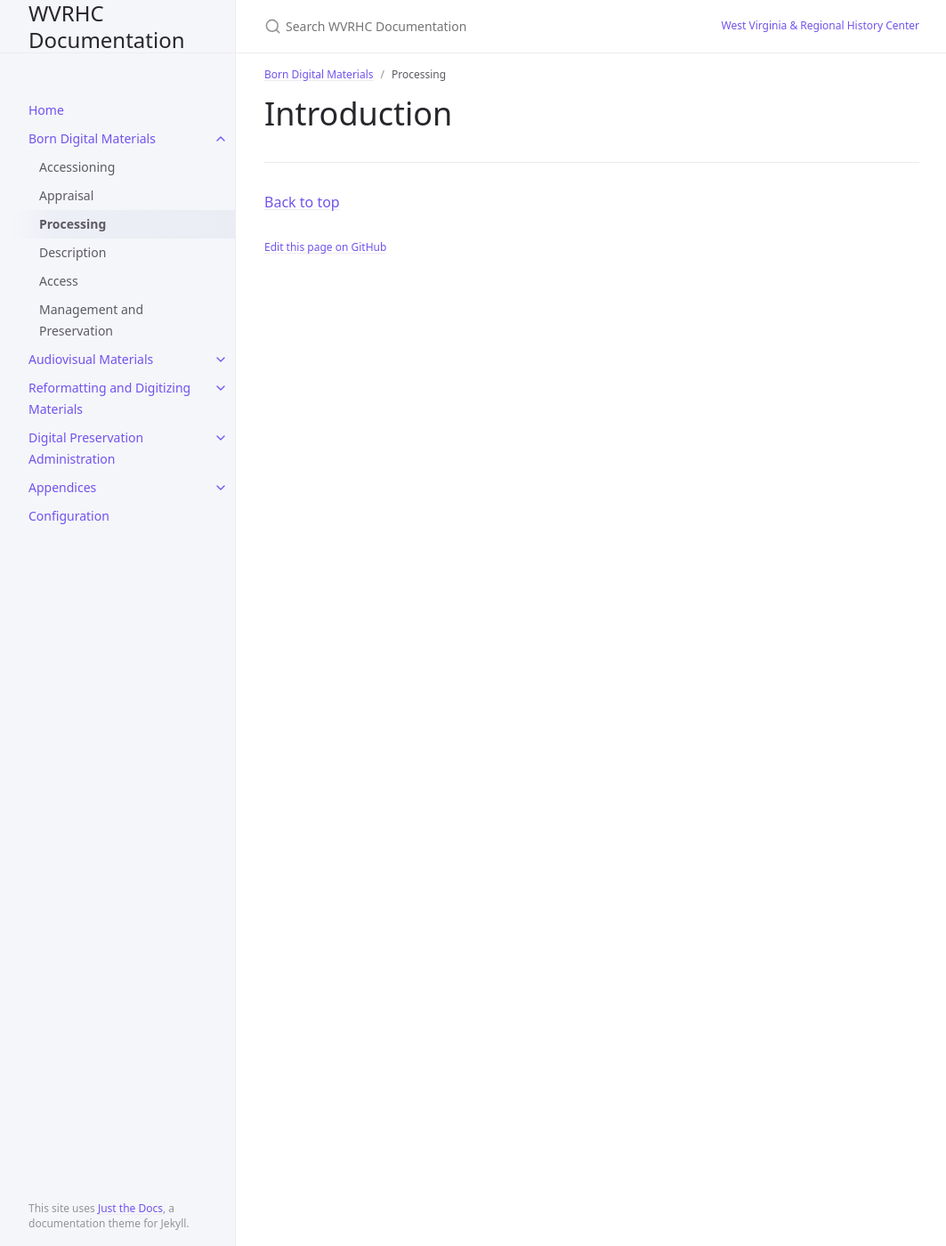
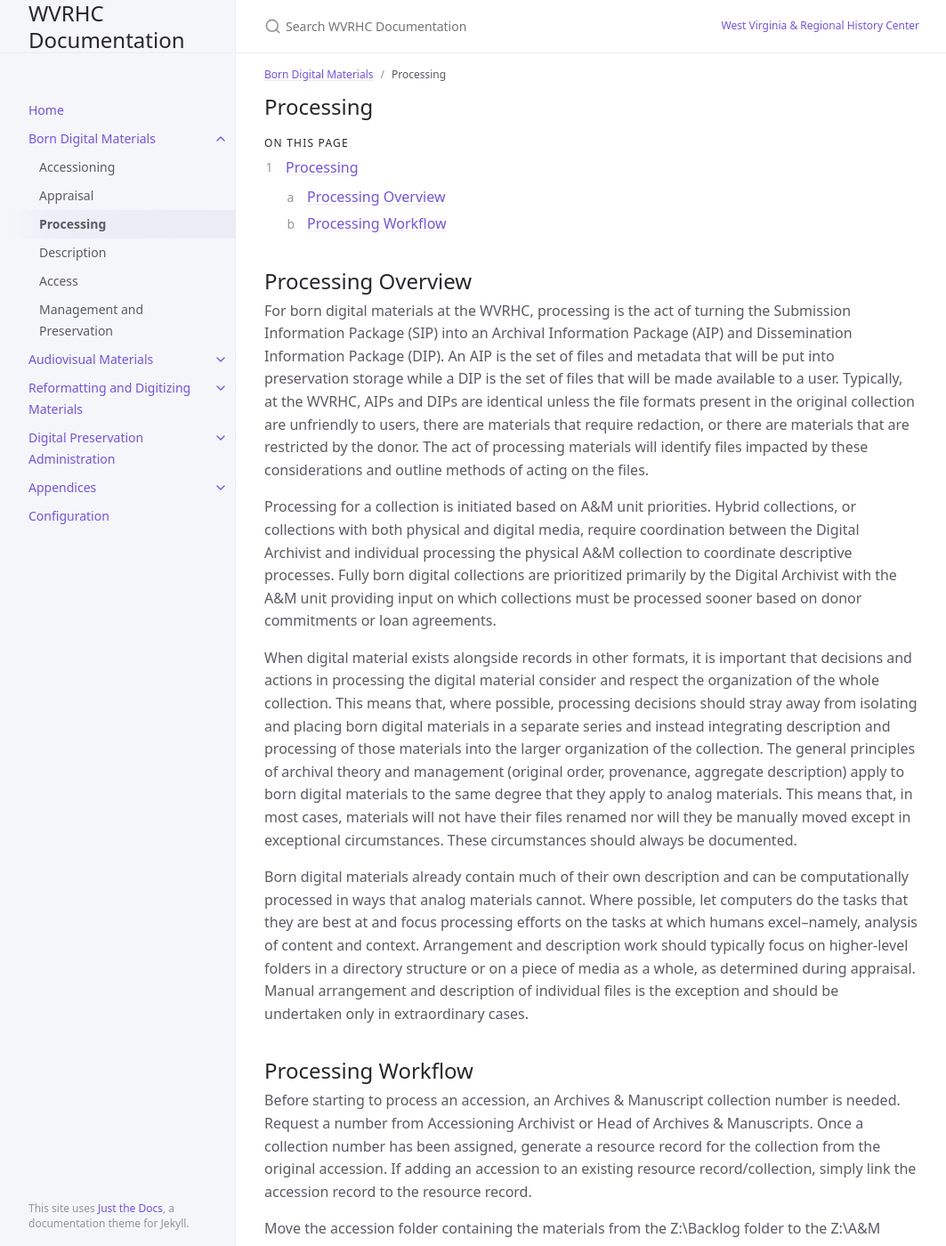
Before and after one commit to elizajames/digital-preservation-documentation, a Jekyll site: the page built from docs/Born-Digital-Materials/processing.md, in a window 1280 px wide and 1400 px high. Shown: the whole window at 89% size, without its empty margins (107-1170 px from the left). Built offline with Jekyll 4.4.1, drawn with Linux system fonts in a browser that asks for light colours; some of the changed text lies outside the part shown.

Commit message:
update appraisal and processing

```diff
--- a/_config.yml
+++ b/_config.yml
@@ -120,7 +120,7 @@ last_edit_time_format: "%b %e %Y at %I:%M %p" # uses ruby's time format: https:/
 # Footer "Edit this page on GitHub" link text
 gh_edit_link: true # show or hide edit this page link
 gh_edit_link_text: "Edit this page on GitHub"
-gh_edit_repository: "https://elizajames.github.io/digital-preservation-documentation" # the github URL for your repo
+gh_edit_repository: "https://github.com/elizajames/digital-preservation-documentation" # the github URL for your repo
 gh_edit_branch: "main" # the branch that your docs is served from
 # gh_edit_source: docs # the source that your files originate from
 gh_edit_view_mode: "tree" # "tree" or "edit" if you want the user to jump into the editor immediately
--- a/docs/Born-Digital-Materials/processing.md
+++ b/docs/Born-Digital-Materials/processing.md
@@ -5,4 +5,31 @@ parent: Born Digital Materials
 nav_order: 3
 ---
 
-# Introduction
+# Processing
+{: .fs-6 .fw-300 }
+
+## On this page
+{: .no_toc .text-delta }
+
+1. TOC
+{:toc}
+
+## Processing Overview
+
+For born digital materials at the WVRHC, processing is the act of turning the Submission Information Package (SIP) into an Archival Information Package (AIP) and Dissemination Information Package (DIP). An AIP is the set of files and metadata that will be put into preservation storage while a DIP is the set of files that will be made available to a user. Typically, at the WVRHC, AIPs and DIPs are identical unless the file formats present in the original collection are unfriendly to users, there are materials that require redaction, or there are materials that are restricted by the donor. The act of processing materials will identify files impacted by these considerations and outline methods of acting on the files.
+
+Processing for a collection is initiated based on A&M unit priorities. Hybrid collections, or collections with both physical and digital media, require coordination between the Digital Archivist and individual processing the physical A&M collection to coordinate descriptive processes. Fully born digital collections are prioritized primarily by the Digital Archivist with the A&M unit providing input on which collections must be processed sooner based on donor commitments or loan agreements.
+
+When digital material exists alongside records in other formats, it is important that decisions and actions in processing the digital material consider and respect the organization of the whole collection. This means that, where possible, processing decisions should stray away from isolating and placing born digital materials in a separate series and instead integrating description and processing of those materials into the larger organization of the collection. The general principles of archival theory and management (original order, provenance, aggregate description) apply to born digital materials to the same degree that they apply to analog materials. This means that, in most cases, materials will not have their files renamed nor will they be manually moved except in exceptional circumstances. These circumstances should always be documented.
+
+Born digital materials already contain much of their own description and can be computationally processed in ways that analog materials cannot. Where possible, let computers do the tasks that they are best at and focus processing efforts on the tasks at which humans excel--namely, analysis of content and context. Arrangement and description work should typically focus on higher-level folders in a directory structure or on a piece of media as a whole, as determined during appraisal. Manual arrangement and description of individual files is the exception and should be undertaken only in extraordinary cases.
+
+## Processing Workflow
+
+Before starting to process an accession, an Archives & Manuscript collection number is needed. Request a number from Accessioning Archivist or Head of Archives & Manuscripts. Once a collection number has been assigned, generate a resource record for the collection from the original accession. If adding an accession to an existing resource record/collection, simply link the accession record to the resource record.
+
+Move the accession folder containing the materials from the Z:\Backlog folder to the Z:\A&M folder. If a new collection with no other accessions, rename the top-level folder to the A&M number and rename folder-level references in the Born Digital Content and Administration\Metadata folder to replace the accession number with the new Archives & Manuscripts number. If the materials are an accrual, maintain the accession number but prefix it with the A&M number and an underscore. The Bulk Rename Utility program is helpful for collections with many folders that need to be renamed to minimize manual renaming.
+
+All processing work must be completed on a copy of the files to mitigate the possibility of modifying the original files. For small collections of materials, copying the materials to the processor’s desktop should be sufficient. For larger collections, contact the Digital Archivist for a drive containing the materials that can be used for processing.
+
+Open the [PREMIS Spreadsheet](https://elizajames.github.io/digital-preservation-documentation/assets/files/PREMISSpreadsheet.xlsx) for the collection and review the Appraisal events. Follow the general set of principles for each level outlined in the following table:
```
Also changed, not shown: docs/Born-Digital-Materials/appraisal.md (+5 -1 lines).
